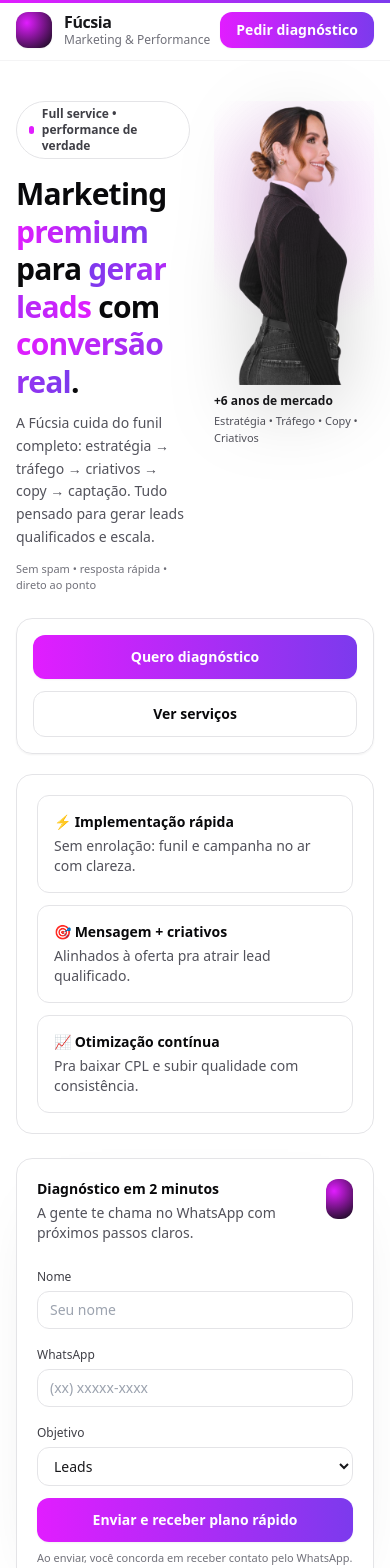
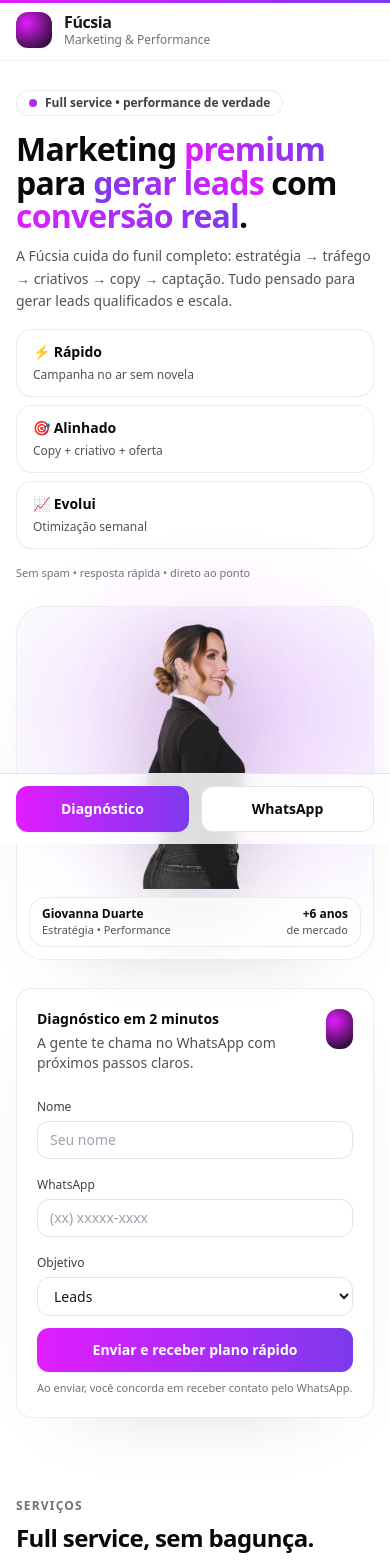
Before and after one commit to matheusduarteur/fuscia-site, a Next.js app: page / in a window 390 px wide. Shown: the top 1568 px of the page. Built offline with nearby package versions, Linux system fonts and the light colour scheme.

Commit message:
Update page.tsx

```diff
--- a/src/app/page.tsx
+++ b/src/app/page.tsx
@@ -22,24 +22,27 @@ function waLink() {
 }
 
 const fadeUp = {
-  hidden: { opacity: 0, y: 16, filter: "blur(8px)" },
+  hidden: { opacity: 0, y: 14, filter: "blur(10px)" },
   visible: { opacity: 1, y: 0, filter: "blur(0px)" },
 };
 
 const fade = {
-  hidden: { opacity: 0, filter: "blur(8px)" },
+  hidden: { opacity: 0, filter: "blur(10px)" },
   visible: { opacity: 1, filter: "blur(0px)" },
 };
 
 const stagger = {
   hidden: {},
-  visible: { transition: { staggerChildren: 0.1, delayChildren: 0.05 } },
+  visible: { transition: { staggerChildren: 0.09, delayChildren: 0.06 } },
 };
 
 function Pill({ children }: { children: React.ReactNode }) {
   return (
-    <span className="inline-flex items-center gap-2 rounded-full border border-zinc-200 bg-white/70 px-3 py-1 text-xs font-semibold text-zinc-700 backdrop-blur">
-      <span className="h-2 w-2 rounded-full" style={{ backgroundColor: BRAND.accent }} />
+    <span className="inline-flex items-center gap-2 rounded-full border border-zinc-200/70 bg-white/70 px-3 py-1 text-xs font-semibold text-zinc-700 backdrop-blur">
+      <span
+        className="h-2 w-2 rounded-full"
+        style={{ background: `linear-gradient(90deg, ${BRAND.accent}, ${BRAND.accent2})` }}
+      />
       {children}
     </span>
   );
@@ -81,37 +84,63 @@ const steps = [
 ];
 
 const faqs = [
-  { q: "Vocês trabalham com qual tipo de negócio?", a: "Atendemos serviços, negócios locais e digitais. O mais importante é ter oferta clara e demanda real." },
+  {
+    q: "Vocês trabalham com qual tipo de negócio?",
+    a: "Atendemos serviços, negócios locais e digitais. O mais importante é ter oferta clara e demanda real.",
+  },
   { q: "Preciso ter site pronto?", a: "Não. Podemos subir uma landing rápida focada em conversão e tráfego pago." },
-  { q: "Qual o prazo pra começar?", a: "Normalmente 3 a 7 dias, dependendo do volume de criativos e do setup de tracking." },
-  { q: "Vocês fazem só tráfego?", a: "Podemos fazer só tráfego, mas o melhor resultado vem quando copy + criativo + página andam juntos." },
-  { q: "Como funciona o primeiro contato?", a: "Você preenche o formulário ou chama no WhatsApp. A gente faz perguntas rápidas e define o próximo passo." },
+  {
+    q: "Qual o prazo pra começar?",
+    a: "Normalmente 3 a 7 dias, dependendo do volume de criativos e do setup de tracking.",
+  },
+  {
+    q: "Vocês fazem só tráfego?",
+    a: "Podemos fazer só tráfego, mas o melhor resultado vem quando copy + criativo + página andam juntos.",
+  },
+  {
+    q: "Como funciona o primeiro contato?",
+    a: "Você preenche o formulário ou chama no WhatsApp. A gente faz perguntas rápidas e define o próximo passo.",
+  },
 ];
 
 function GlassCard({ title, desc }: { title: string; desc: string }) {
   return (
-    <div className="rounded-2xl border border-zinc-200 bg-white/70 p-5 shadow-sm backdrop-blur transition hover:bg-white">
+    <div className="group rounded-2xl border border-zinc-200/70 bg-white/65 p-5 shadow-[0_18px_60px_-45px_rgba(0,0,0,0.25)] backdrop-blur transition hover:bg-white">
       <p className="text-sm font-semibold text-zinc-950">{title}</p>
       <p className="mt-2 text-sm text-zinc-600 leading-relaxed">{desc}</p>
+      <div
+        className="mt-4 h-[2px] w-12 rounded-full opacity-0 transition group-hover:opacity-100"
+        style={{ background: `linear-gradient(90deg, ${BRAND.accent}, ${BRAND.accent2})` }}
+      />
     </div>
   );
 }
 
 /**
- * FOTO “SEM FUNDO” (mesmo quando o recorte fica com matte branco)
- * - mixBlendMode: multiply apaga branco residual no fundo branco
- * - glow leve + drop-shadow mantém presença premium
+ * HERO Portrait premium (mobile-first)
+ * - Em mobile, ela fica “encaixada” e não vira um bloco quadrado
+ * - mixBlendMode multiply ajuda a apagar matte branco
  */
 function HeroPortrait() {
   return (
-    <div className="relative w-full">
-      <div className="relative aspect-[9/16] w-full">
+    <div className="relative">
+      {/* glow */}
       <div
-          className="absolute inset-0 -z-10"
+        className="pointer-events-none absolute -inset-4 -z-10 rounded-[28px] opacity-60 blur-2xl"
         style={{
-            background: "radial-gradient(circle at 55% 35%, rgba(225,29,255,0.16), transparent 62%)",
+          background:
+            "radial-gradient(circle at 55% 35%, rgba(225,29,255,0.25), transparent 60%)",
         }}
       />
+
+      <div className="relative overflow-hidden rounded-[28px] border border-zinc-200/70 bg-white/55 backdrop-blur shadow-[0_30px_90px_-65px_rgba(0,0,0,0.35)]">
+        {/* frame */}
+        <div className="absolute inset-0 bg-[radial-gradient(700px_420px_at_70%_30%,rgba(124,58,237,0.12),transparent_55%)]" />
+
+        {/* conteúdo */}
+        <div className="relative p-3">
+          {/* altura controlada no mobile pra ficar na dobra */}
+          <div className="relative h-[270px] sm:h-[340px] lg:h-[420px]">
             <Image
               src="/socia.png"
               alt="Sócia da Fúcsia"
@@ -120,14 +149,22 @@ function HeroPortrait() {
               className="object-contain select-none"
               style={{
                 mixBlendMode: "multiply",
-            filter: "drop-shadow(0px 18px 38px rgba(0,0,0,0.18))",
+                filter: "drop-shadow(0px 18px 40px rgba(0,0,0,0.18))",
               }}
             />
           </div>
 
-      <div className="mt-2">
-        <p className="text-xs font-semibold text-zinc-900">+6 anos de mercado</p>
-        <p className="mt-1 text-[11px] text-zinc-600">Estratégia • Tráfego • Copy • Criativos</p>
+          <div className="mt-2 flex items-center justify-between gap-3 rounded-2xl border border-zinc-200/70 bg-white/70 px-3 py-2 backdrop-blur">
+            <div className="min-w-0">
+              <p className="text-xs font-semibold text-zinc-950 truncate">Giovanna Duarte</p>
+              <p className="text-[11px] text-zinc-600 truncate">Estratégia • Performance</p>
+            </div>
+            <div className="text-right">
+              <p className="text-xs font-semibold text-zinc-950">+6 anos</p>
+              <p className="text-[11px] text-zinc-600">de mercado</p>
+            </div>
+          </div>
+        </div>
       </div>
     </div>
   );
@@ -135,16 +172,18 @@ function HeroPortrait() {
 
 export default function Page() {
   const hasWhatsApp = Boolean(WHATSAPP_NUMBER);
+  const whatsappHref = hasWhatsApp ? waLink() : "#contato";
 
   const { scrollYProgress } = useScroll();
   const scaleX = useSpring(scrollYProgress, { stiffness: 140, damping: 22 });
 
   return (
     <div className="min-h-screen bg-white text-zinc-900">
-      {/* Fundo premium branco */}
+      {/* Fundo premium (paper + glow) */}
       <div className="pointer-events-none fixed inset-0 -z-10">
-        <div className="absolute inset-0 bg-[radial-gradient(1100px_650px_at_18%_10%,rgba(225,29,255,0.16),transparent_55%),radial-gradient(900px_520px_at_82%_18%,rgba(124,58,237,0.10),transparent_60%)]" />
+        <div className="absolute inset-0 bg-[radial-gradient(1100px_650px_at_15%_8%,rgba(225,29,255,0.18),transparent_55%),radial-gradient(900px_520px_at_85%_18%,rgba(124,58,237,0.12),transparent_60%)]" />
         <div className="absolute inset-0 bg-[linear-gradient(to_bottom,rgba(255,255,255,0.92),rgba(255,255,255,1))]" />
+        <div className="absolute inset-0 opacity-[0.06] [background-image:radial-gradient(rgba(0,0,0,0.55)_1px,transparent_1px)] [background-size:22px_22px]" />
       </div>
 
       {/* Barra progresso */}
@@ -156,20 +195,20 @@ export default function Page() {
         }}
       />
 
-      {/* WhatsApp flutuante */}
+      {/* WhatsApp flutuante (desktop) */}
       {hasWhatsApp ? (
         <Link
-          href={waLink()}
+          href={whatsappHref}
           target="_blank"
           rel="noopener noreferrer"
-          className="fixed z-[55] bottom-5 right-5 rounded-2xl border border-zinc-200 bg-white/80 px-4 py-3 text-sm font-semibold text-zinc-900 shadow-[0_20px_60px_-35px_rgba(0,0,0,0.25)] backdrop-blur hover:bg-white"
+          className="hidden sm:inline-flex fixed z-[55] bottom-5 right-5 rounded-2xl border border-zinc-200 bg-white/80 px-4 py-3 text-sm font-semibold text-zinc-900 shadow-[0_20px_60px_-35px_rgba(0,0,0,0.25)] backdrop-blur hover:bg-white"
         >
           💬 WhatsApp
         </Link>
       ) : null}
 
       {/* Header */}
-      <header className="sticky top-0 z-50 border-b border-zinc-100 bg-white/70 backdrop-blur">
+      <header className="sticky top-0 z-50 border-b border-zinc-100 bg-white/72 backdrop-blur">
         <div className="mx-auto max-w-6xl px-4 py-3 flex items-center justify-between">
           <div className="flex items-center gap-3">
             <div
@@ -191,7 +230,7 @@ export default function Page() {
             <a href="#faq" className="hover:text-zinc-950">FAQ</a>
           </nav>
 
-          <div className="flex items-center gap-2">
+          <div className="hidden sm:flex items-center gap-2">
             <a
               href="#contato"
               className="inline-flex items-center justify-center rounded-xl px-4 py-2 text-sm font-semibold text-white shadow-sm hover:opacity-95"
@@ -204,34 +243,34 @@ export default function Page() {
       </header>
 
       <main>
-        {/* HERO */}
-        <section className="mx-auto max-w-6xl px-4 pt-10 pb-6 sm:pt-16">
-          {/* Linha 1: Texto + Foto */}
-          <div className="grid gap-6 lg:gap-10 grid-cols-[1fr_160px] sm:grid-cols-[1fr_220px] lg:grid-cols-3 lg:items-start">
-            <motion.div className="lg:col-span-2" initial="hidden" animate="visible" variants={stagger}>
+        {/* HERO (mobile-first) */}
+        <section className="mx-auto max-w-6xl px-4 pt-7 pb-8 sm:pt-14">
+          <motion.div initial="hidden" animate="visible" variants={stagger} className="grid gap-6 lg:grid-cols-2 lg:items-start">
+            {/* Texto */}
+            <div>
               <motion.div variants={fadeUp}>
                 <Pill>Full service • performance de verdade</Pill>
               </motion.div>
 
               <motion.h1
                 variants={fadeUp}
-                className="mt-4 text-[30px] leading-tight sm:text-5xl font-semibold tracking-tight text-zinc-950"
+                className="mt-4 text-[32px] leading-[1.05] sm:text-5xl font-semibold tracking-tight text-zinc-950"
               >
-                <span className="text-zinc-950">Marketing</span>{" "}
+                Marketing{" "}
                 <span
                   className="bg-clip-text text-transparent"
                   style={{ backgroundImage: `linear-gradient(90deg, ${BRAND.accent}, ${BRAND.accent2})` }}
                 >
                   premium
                 </span>{" "}
-                <span className="text-zinc-950">para</span>{" "}
+                para{" "}
                 <span
                   className="bg-clip-text text-transparent"
                   style={{ backgroundImage: `linear-gradient(90deg, ${BRAND.accent2}, ${BRAND.accent})` }}
                 >
                   gerar leads
                 </span>{" "}
-                <span className="text-zinc-950">com</span>{" "}
+                com{" "}
                 <span
                   className="bg-clip-text text-transparent"
                   style={{ backgroundImage: `linear-gradient(90deg, ${BRAND.accent}, ${BRAND.accent2})` }}
@@ -241,29 +280,47 @@ export default function Page() {
                 .
               </motion.h1>
 
-              <motion.p variants={fadeUp} className="mt-3 text-zinc-600 leading-relaxed text-sm sm:text-lg max-w-2xl">
+              <motion.p variants={fadeUp} className="mt-3 text-zinc-600 leading-relaxed text-sm sm:text-lg">
                 A Fúcsia cuida do funil completo: estratégia → tráfego → criativos → copy → captação.
                 Tudo pensado para gerar leads qualificados e escala.
               </motion.p>
 
-              <motion.p variants={fadeUp} className="mt-3 text-[11px] text-zinc-500">
+              {/* Micro prova */}
+              <motion.div variants={fadeUp} className="mt-4 grid gap-2 sm:grid-cols-3">
+                {[
+                  { t: "⚡ Rápido", d: "Campanha no ar sem novela" },
+                  { t: "🎯 Alinhado", d: "Copy + criativo + oferta" },
+                  { t: "📈 Evolui", d: "Otimização semanal" },
+                ].map((x) => (
+                  <div
+                    key={x.t}
+                    className="rounded-2xl border border-zinc-200/70 bg-white/65 px-4 py-3 backdrop-blur"
+                  >
+                    <p className="text-sm font-semibold text-zinc-950">{x.t}</p>
+                    <p className="mt-1 text-[12px] text-zinc-600">{x.d}</p>
+                  </div>
+                ))}
+              </motion.div>
+
+              <motion.p variants={fadeUp} className="mt-4 text-[11px] text-zinc-500">
                 Sem spam • resposta rápida • direto ao ponto
               </motion.p>
+            </div>
+
+            {/* Foto */}
+            <motion.div variants={fadeUp} className="lg:mt-1">
+              <HeroPortrait />
+            </motion.div>
           </motion.div>
 
-            <motion.div initial="hidden" animate="visible" variants={fadeUp} className="self-start">
-              <HeroPortrait />
-            </motion.div>
-          </div>
-
-          {/* Linha 2: BOTÕES em uma faixa (fica “nova coluna/linha” visualmente) */}
+          {/* CTA faixa (desktop/tablet). No mobile vai ter barra fixa */}
           <motion.div
             initial="hidden"
             animate="visible"
             variants={fadeUp}
-            className="mt-6 rounded-2xl border border-zinc-200 bg-white/70 p-4 backdrop-blur shadow-sm"
+            className="mt-6 hidden sm:block rounded-2xl border border-zinc-200/70 bg-white/70 p-4 backdrop-blur shadow-sm"
           >
-            <div className="flex flex-col sm:flex-row gap-3">
+            <div className="flex gap-3">
               <a
                 href="#contato"
                 className="flex-1 inline-flex items-center justify-center rounded-xl px-5 py-3 text-sm font-semibold text-white shadow-sm hover:opacity-95"
@@ -271,7 +328,6 @@ export default function Page() {
               >
                 Quero diagnóstico
               </a>
-
               <a
                 href="#servicos"
                 className="flex-1 inline-flex items-center justify-center rounded-xl border border-zinc-200 bg-white px-5 py-3 text-sm font-semibold text-zinc-950 hover:bg-zinc-50"
@@ -281,43 +337,21 @@ export default function Page() {
             </div>
           </motion.div>
 
-          {/* Linha 3: benefícios FULL WIDTH */}
-          <motion.div
-            initial="hidden"
-            whileInView="visible"
-            viewport={{ once: true, amount: 0.25 }}
-            variants={fadeUp}
-            className="mt-5 rounded-2xl border border-zinc-200 bg-white/70 p-5 backdrop-blur"
-          >
-            <div className="grid gap-3 sm:grid-cols-3 text-sm text-zinc-700">
-              <div className="rounded-xl border border-zinc-200 bg-white p-4">
-                <p className="font-semibold text-zinc-950">⚡ Implementação rápida</p>
-                <p className="mt-1 text-zinc-600">Sem enrolação: funil e campanha no ar com clareza.</p>
-              </div>
-              <div className="rounded-xl border border-zinc-200 bg-white p-4">
-                <p className="font-semibold text-zinc-950">🎯 Mensagem + criativos</p>
-                <p className="mt-1 text-zinc-600">Alinhados à oferta pra atrair lead qualificado.</p>
-              </div>
-              <div className="rounded-xl border border-zinc-200 bg-white p-4">
-                <p className="font-semibold text-zinc-950">📈 Otimização contínua</p>
-                <p className="mt-1 text-zinc-600">Pra baixar CPL e subir qualidade com consistência.</p>
-              </div>
-            </div>
-          </motion.div>
-
-          {/* Form */}
+          {/* Form (primeiro bloco de conversão) */}
           <motion.div
             id="contato"
             initial="hidden"
             whileInView="visible"
             viewport={{ once: true, amount: 0.25 }}
             variants={fadeUp}
-            className="mt-6 rounded-2xl border border-zinc-200 bg-white/70 p-5 sm:p-6 shadow-[0_22px_70px_-45px_rgba(0,0,0,0.22)] backdrop-blur"
+            className="mt-7 rounded-2xl border border-zinc-200/70 bg-white/70 p-5 sm:p-6 shadow-[0_26px_90px_-60px_rgba(0,0,0,0.28)] backdrop-blur"
           >
             <div className="flex items-start justify-between gap-4">
               <div>
                 <p className="text-sm font-semibold text-zinc-950">Diagnóstico em 2 minutos</p>
-                <p className="mt-1 text-sm text-zinc-600">A gente te chama no WhatsApp com próximos passos claros.</p>
+                <p className="mt-1 text-sm text-zinc-600">
+                  A gente te chama no WhatsApp com próximos passos claros.
+                </p>
               </div>
               <div
                 className="h-10 w-10 rounded-xl"
@@ -377,7 +411,7 @@ export default function Page() {
             {hasWhatsApp ? (
               <div className="mt-4">
                 <Link
-                  href={waLink()}
+                  href={whatsappHref}
                   target="_blank"
                   rel="noopener noreferrer"
                   className="block text-center rounded-xl border border-zinc-200 bg-white px-4 py-3 text-sm font-semibold text-zinc-950 hover:bg-zinc-50"
@@ -433,7 +467,7 @@ export default function Page() {
           >
             {steps.map((st, idx) => (
               <motion.div key={st.title} variants={fadeUp}>
-                <div className="rounded-2xl border border-zinc-200 bg-white/70 p-5 shadow-sm backdrop-blur">
+                <div className="rounded-2xl border border-zinc-200/70 bg-white/70 p-5 shadow-sm backdrop-blur">
                   <p className="text-xs font-semibold tracking-widest text-zinc-500 uppercase">Passo {idx + 1}</p>
                   <p className="mt-2 font-semibold text-zinc-950">{st.title}</p>
                   <p className="mt-2 text-sm text-zinc-600 leading-relaxed">{st.desc}</p>
@@ -472,56 +506,6 @@ export default function Page() {
           </motion.div>
         </section>
 
-        {/* Sobre */}
-        <section id="sobre" className="mx-auto max-w-6xl px-4 py-12">
-          <motion.div initial="hidden" whileInView="visible" viewport={{ once: true, amount: 0.2 }} variants={fadeUp}>
-            <SectionTitle
-              eyebrow="Sobre"
-              title="Quem está por trás da Fúcsia"
-              subtitle="Autoridade e confiança: essencial pra converter tráfego pago."
-            />
-          </motion.div>
-
-          <motion.div
-            initial="hidden"
-            whileInView="visible"
-            viewport={{ once: true, amount: 0.2 }}
-            variants={fadeUp}
-            className="mt-8 rounded-2xl border border-zinc-200 bg-white/70 p-5 sm:p-6 shadow-sm backdrop-blur"
-          >
-            <div className="grid gap-6 lg:grid-cols-[220px_1fr] lg:items-center">
-              <div className="relative w-full max-w-[220px]">
-                <div className="relative aspect-[9/16] w-full">
-                  <div
-                    className="absolute inset-0 -z-10"
-                    style={{
-                      background: "radial-gradient(circle at 55% 35%, rgba(225,29,255,0.16), transparent 62%)",
-                    }}
-                  />
-                  <Image
-                    src="/socia.png"
-                    alt="Sócia da Fúcsia"
-                    fill
-                    className="object-contain select-none"
-                    style={{
-                      mixBlendMode: "multiply",
-                      filter: "drop-shadow(0px 18px 38px rgba(0,0,0,0.16))",
-                    }}
-                  />
-                </div>
-              </div>
-
-              <div>
-                <p className="text-sm font-semibold text-zinc-950">Giovanna Duarte • Estratégia & Performance</p>
-                <p className="mt-2 text-zinc-600 leading-relaxed">
-                  Profissional do mercado há <span className="font-semibold text-zinc-950">mais de 6 anos</span>, atuando com
-                  tráfego pago, estratégia, copy e criativos focados em conversão.
-                </p>
-              </div>
-            </div>
-          </motion.div>
-        </section>
-
         {/* FAQ */}
         <section id="faq" className="mx-auto max-w-6xl px-4 py-12">
           <motion.div initial="hidden" whileInView="visible" viewport={{ once: true, amount: 0.2 }} variants={fadeUp}>
@@ -539,7 +523,7 @@ export default function Page() {
               <motion.details
                 key={f.q}
                 variants={fadeUp}
-                className="rounded-2xl border border-zinc-200 bg-white/70 p-5 shadow-sm backdrop-blur"
+                className="rounded-2xl border border-zinc-200/70 bg-white/70 p-5 shadow-sm backdrop-blur"
               >
                 <summary className="cursor-pointer font-semibold text-zinc-950">{f.q}</summary>
                 <p className="mt-2 text-sm text-zinc-600 leading-relaxed">{f.a}</p>
@@ -560,6 +544,30 @@ export default function Page() {
           </div>
         </footer>
       </main>
+
+      {/* Barra fixa de CTA no MOBILE (converte MUITO) */}
+      <div className="sm:hidden fixed inset-x-0 bottom-0 z-[70] border-t border-zinc-200 bg-white/85 backdrop-blur">
+        <div className="mx-auto max-w-6xl px-4 py-3 grid grid-cols-2 gap-3">
+          <a
+            href="#contato"
+            className="inline-flex items-center justify-center rounded-xl px-4 py-3 text-sm font-semibold text-white shadow-sm"
+            style={{ backgroundImage: `linear-gradient(90deg, ${BRAND.accent}, ${BRAND.accent2})` }}
+          >
+            Diagnóstico
+          </a>
+          <Link
+            href={whatsappHref}
+            target={hasWhatsApp ? "_blank" : undefined}
+            rel={hasWhatsApp ? "noopener noreferrer" : undefined}
+            className="inline-flex items-center justify-center rounded-xl border border-zinc-200 bg-white px-4 py-3 text-sm font-semibold text-zinc-950"
+          >
+            WhatsApp
+          </Link>
+        </div>
+      </div>
+
+      {/* Espaço pra barra não cobrir conteúdo no mobile */}
+      <div className="sm:hidden h-[76px]" />
     </div>
   );
 }
```
Lines whose indentation alone changed are shown as unchanged.
